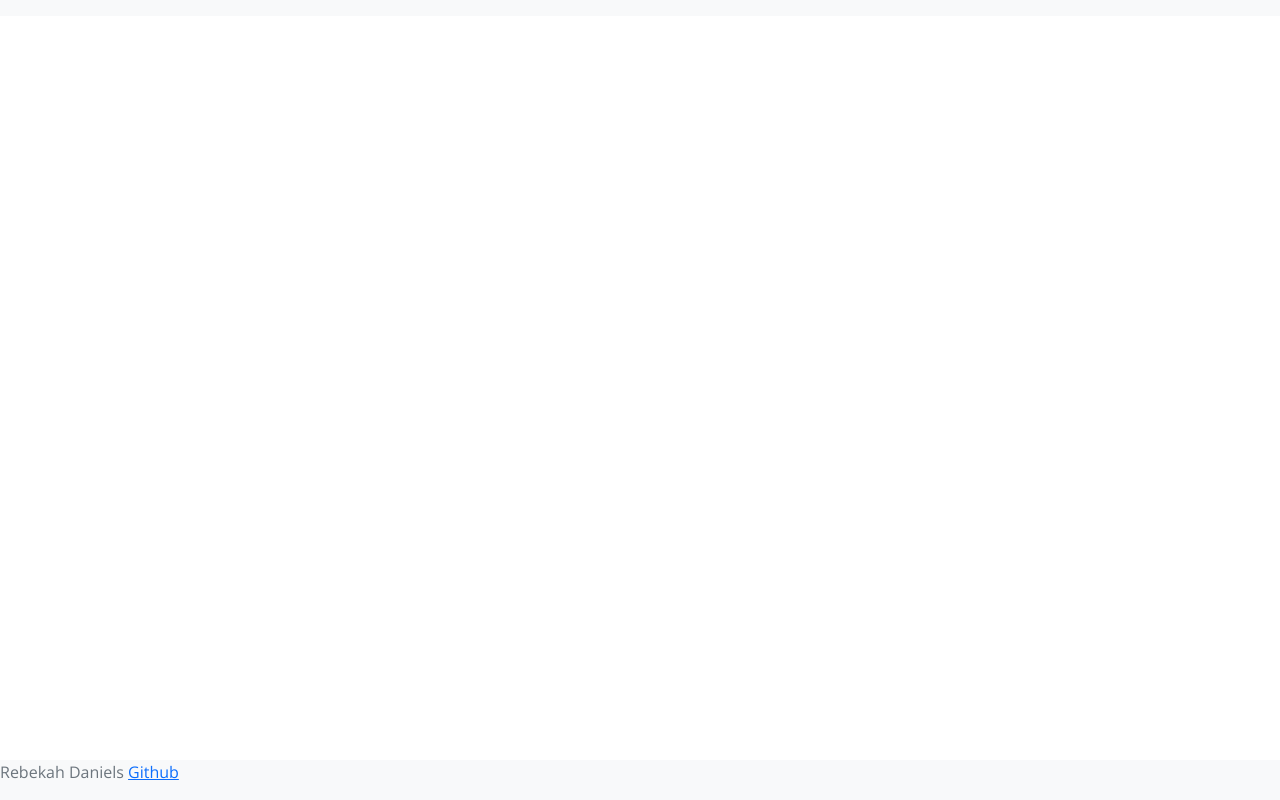
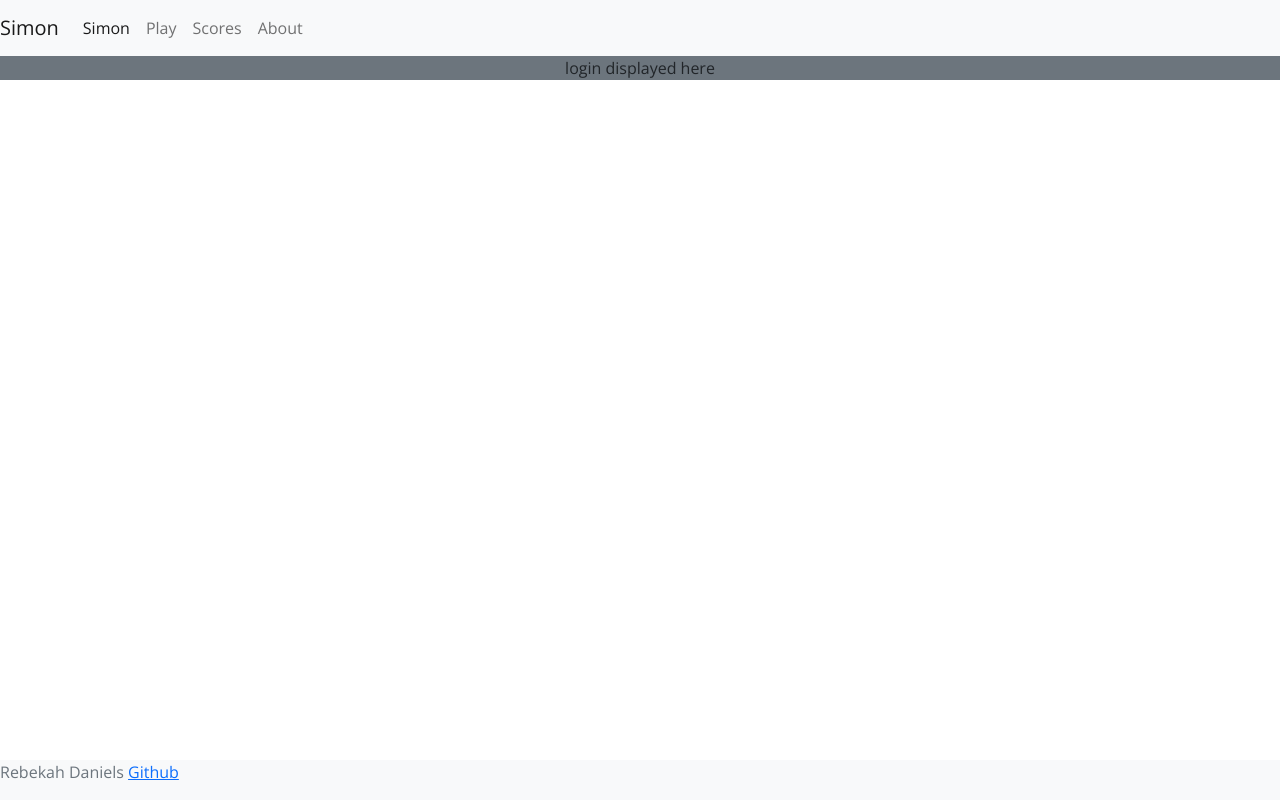
Before and after one commit to math919191/CS260W23, a React (Create React App) app in the folder simon/simon-react/: page / in a window 1280 px wide. Built offline with nearby package versions, Linux system fonts and the light colour scheme.

Commit message:
got router working on simon!

```diff
--- a/simon/simon-react/src/App.jsx
+++ b/simon/simon-react/src/App.jsx
@@ -1,7 +1,13 @@
 import './css/App.css';
 import 'bootstrap/dist/css/bootstrap.min.css';
 import ReactDOM from 'react-dom/client';
-import { BrowserRouter, Router } from 'react-router-dom';
+import { BrowserRouter, Router, Route, Routes } from 'react-router-dom';
+
+import {Login} from "./pages/login"
+import {Play} from "./pages/play"
+import {Scores} from "./pages/scores"
+import {About} from "./pages/about"
+import {NotFound} from "./pages/notFound"
 
 
 import Menu from './components/Menu'
@@ -10,9 +16,15 @@ import Footer from './components/Footer'
 function App() {
   return (
     <div>
-      {/* <Router> */}
-        <Menu />
-      {/* </Router> */}
+      <Menu />
+
+    <Routes>
+      <Route path='/' element={<Login />} exact />
+      <Route path='/play' element={<Play />} />
+      <Route path='/scores' element={<Scores />} />
+      <Route path='/about' element={<About />} />
+    </Routes>
+
 
 
       <Footer />
--- a/simon/simon-react/src/components/Menu.jsx
+++ b/simon/simon-react/src/components/Menu.jsx
@@ -1,53 +1,39 @@
-import { NavLink, Link, Route, Routes, useLocation } from 'react-router-dom';
-import ReactDOM from 'react-dom/client';
-
-
-import {Login} from "../pages/login"
-import {Play} from "../pages/play"
-import {Scores} from "../pages/scores"
-import {About} from "../pages/about"
-import {NotFound} from "../pages/notFound"
-
+import { NavLink, Link, Outlet} from 'react-router-dom';
 
 function Menu() {
 
   return (
-    <div>
+    <>
     <header>
       <nav className="navbar navbar-expand-lg navbar-light bg-light">
-      {/* <NavLink className='navbar-brand' to=''>Simon</NavLink> */}
+      <NavLink className='navbar-brand' to=''>Simon</NavLink>
       <button className="navbar-toggler" type="button" data-toggle="collapse" data-target="#navbarNav" aria-controls="navbarNav" aria-expanded="false" aria-label="Toggle navigation">
         <span className="navbar-toggler-icon"></span>
       </button>
       <div className="collapse navbar-collapse" id="navbarNav">
         <ul className="navbar-nav">
           <li className="nav-item active">
-            {/* <NavLink className='nav-link' to=''>Simon</NavLink> */}
+            <NavLink className='nav-link' to=''>Simon</NavLink>
           </li>
           <li className="nav-item">
-            {/* <Link className='nav-link' to='/play'>Simon</Link> */}
+            <Link className='nav-link' to='/play'>Play</Link>
 
           </li>
           <li className="nav-item">
-            {/* <NavLink className='nav-link' to='/scores'>Simon</NavLink> */}
+            <NavLink className='nav-link' to='/scores'>Scores</NavLink>
           </li>
           <li className="nav-item">
-            {/* <NavLink className='nav-link' to='/about'>Simon</NavLink> */}
+            <NavLink className='nav-link' to='/about'>About</NavLink>
           </li>
         </ul>
       </div>
     </nav>
   </header>
 
+    <Outlet />
 
-  {/* <Routes>
-    <Route path='/' element={<Login />} exact />
-    <Route path='/play' element={<Play />} />
-    <Route path='/scores' element={<Scores />} />
-    <Route path='/about' element={<About />} />
-  </Routes> */}
 
-  </div>
+  </>
 
 
 
--- a/simon/simon-react/src/index.jsx
+++ b/simon/simon-react/src/index.jsx
@@ -8,6 +8,9 @@ import App from './App';
 const root = ReactDOM.createRoot(document.getElementById('root'));
 root.render(
   <React.StrictMode>
-    <App />
+    <BrowserRouter>
+        <App />
+    </BrowserRouter>
+
   </React.StrictMode>
 );
```
Also changed, not shown: 1 other file (tests, documents, lock files or other folders).
